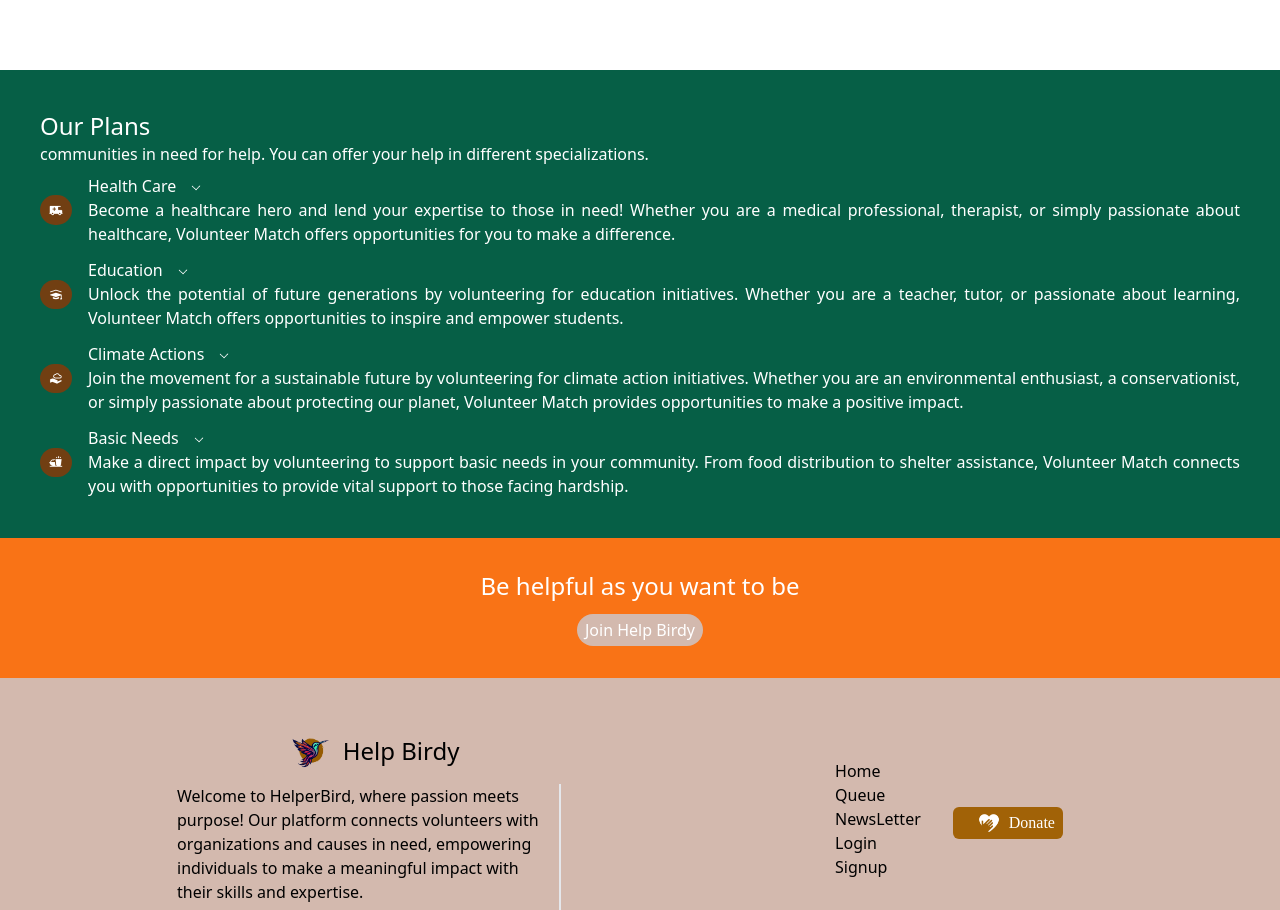
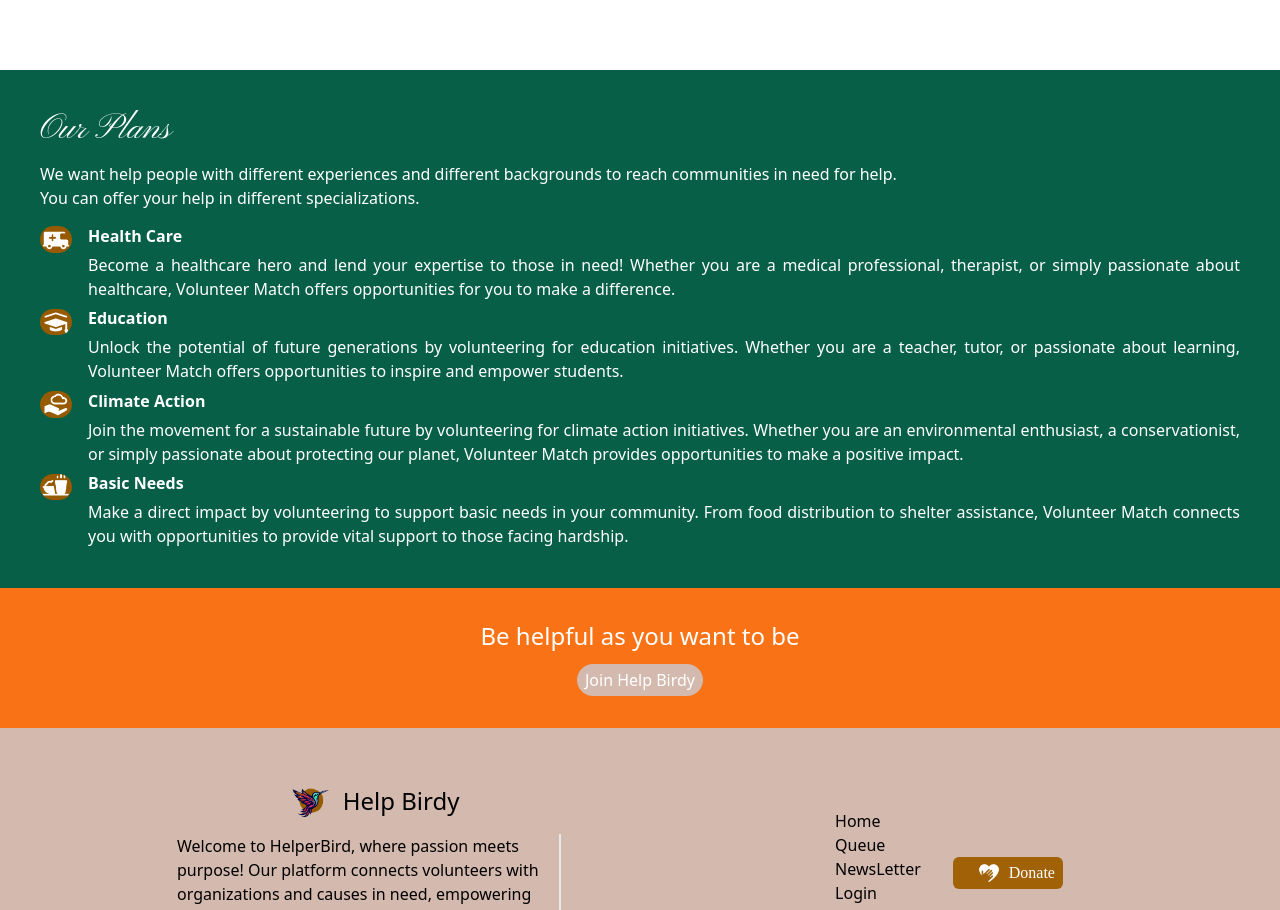
Before and after one commit to H-Asmaa/HelperBirdy, a React (Vite) app in the folder frontend/: page / in a window 1280 px wide. Shown: the part 1023-1933 px from the top of the page. Built offline with nearby package versions, Linux system fonts and the light colour scheme; a web font is replaced by a local one.

Commit message:
style: modified components

```diff
--- a/frontend/src/components/Card1.jsx
+++ b/frontend/src/components/Card1.jsx
@@ -6,7 +6,7 @@ import { data } from '../mission'
 const Card1 = () => {
 	const [missions]=useState(data)
 	return (
-		<main className='py-12 max-w-7xl mx-auto'>
+		<main className='py-8 lg:py-12 max-w-7xl mx-auto'>
 			<div className='flex justify-center items-center'>
 				{/* <div>
 					<img src={leave} alt='leave' className='h-40' />
@@ -14,17 +14,21 @@ const Card1 = () => {
 				<div>
 					<h2 className='mission'>Mission & Goals</h2>
 					<div className='flex justify-center'>
-						<Card href='#' className='max-w-2xl cardTop mb-6 scale-in-top '>
+						<Card
+							href='#'
+							className='max-w-2xl cardTop mb-6 scale-in-top mx-4 lg:mx-0'>
 							<p className='font-normal text-center'>
 								The mission is to help people around the world in their quest to
 								help people in need
 							</p>
 						</Card>
 					</div>
-					<div className='grid md:grid-cols-3 gap-8'>
+					<div className='grid md:grid-cols-3 gap-4 lg:gap-8'>
 						{missions.map((mission) => (
 							<div key={mission.id}>
-								<Card href='#' className='cardTop mb-6 5 scale-in-top '>
+								<Card
+									href='#'
+									className='cardTop mb-6 5 scale-in-top mx-4 lg:mx-0'>
 									<h2 className='font-normal text-center'>{mission.title}</h2>
 									<hr />
 									<p>{mission.text}</p>
--- a/frontend/src/components/Plans.jsx
+++ b/frontend/src/components/Plans.jsx
@@ -1,104 +1,36 @@
-import wagon from '../assets/wagon.png';
-import forward from '../assets/Forward.png';
-import edu from "../assets/edu.png"
-import climate from "../assets/Climate.png";
-import Food from "../assets/Food.png";
+import { useState } from "react";
+import { data } from "../plan";
+
 
 const Plans = () => {
+	const [plans]=useState(data)
 	return (
 		<main className='bg-emerald-800 text-white'>
 			<div className='max-w-7xl mx-auto p-10'>
 				<div className='mb-2'>
-					<h2 className='text-2xl'>Our Plans</h2>
+					<h2 className='plan1-title'>Our Plans</h2>
 					<p>
-						communities in need for help. You can offer your help in different
-						specializations.
+						We want help people with different experiences and different
+						backgrounds to reach communities in need for help. <br /> You can
+						offer your help in different specializations.
 					</p>
 				</div>
-				<div className='flex items-center mb-3'>
-					<img
-						src={wagon}
-						alt='plans'
-						className='p-2 w-8 rounded-full bg-yellow-900'
-					/>
-					<div className='ml-4'>
-						<h3 className='flex items-center'>
-							Health Care{' '}
-							<span className='ml-3 pt-1'>
-								<img src={forward} alt='forward' className='w-4' />
-							</span>
-						</h3>
-						<p className='flex-cols text-justify '>
-							Become a healthcare hero and lend your expertise to those in need!
-							Whether you are a medical professional, therapist, or simply
-							passionate about healthcare, Volunteer Match offers opportunities
-							for you to make a difference.
-						</p>
-					</div>
-				</div>
-				<div className='flex items-center mb-3'>
-					<img
-						src={edu}
-						alt='plans'
-						className='p-2 w-8 rounded-full bg-yellow-900'
-					/>
-					<div className='ml-4'>
-						<h3 className='flex items-center'>
-							Education{' '}
-							<span className='ml-3 pt-1'>
-								<img src={forward} alt='forward' className='w-4' />
-							</span>
-						</h3>
-						<p className='flex-cols text-justify '>
-							Unlock the potential of future generations by volunteering for
-							education initiatives. Whether you are a teacher, tutor, or
-							passionate about learning, Volunteer Match offers opportunities to
-							inspire and empower students.
-						</p>
-					</div>
-				</div>
-				<div className='flex items-center mb-3'>
-					<img
-						src={climate}
-						alt='plans'
-						className='p-2 w-8 rounded-full bg-yellow-900'
-					/>
-					<div className='ml-4'>
-						<h3 className='flex items-center'>
-							Climate Actions{' '}
-							<span className='ml-3 pt-1'>
-								<img src={forward} alt='forward' className='w-4' />
-							</span>
-						</h3>
-						<p className='flex-cols text-justify '>
-							Join the movement for a sustainable future by volunteering for
-							climate action initiatives. Whether you are an environmental
-							enthusiast, a conservationist, or simply passionate about
-							protecting our planet, Volunteer Match provides opportunities to
-							make a positive impact.
-						</p>
-					</div>
-				</div>
-				<div className='flex items-center'>
-					<img
-						src={Food}
-						alt='plans'
-						className='p-2 w-8 rounded-full bg-yellow-900'
-					/>
-					<div className='ml-4'>
-						<h3 className='flex items-center'>
-							Basic Needs{' '}
-							<span className='ml-3 pt-1'>
-								<img src={forward} alt='forward' className='w-4' />
-							</span>
-						</h3>
-						<p className='flex-cols text-justify '>
-							Make a direct impact by volunteering to support basic needs in
-							your community. From food distribution to shelter assistance,
-							Volunteer Match connects you with opportunities to provide vital
-							support to those facing hardship.
-						</p>
-					</div>
+				<div>
+					{plans.map((plan) => (
+						<div key={plan.id}>
+							<div className='flex items-center'>
+								<img
+									src={plan.img}
+									alt='our plan'
+									className='rounded-full plan w-8 mt-2 hidden lg:block'
+								/>
+								<h3 className='plan2-title'>{plan.title}</h3>
+							</div>
+							<div className='lg:ml-12 text-justify'>
+								<p>{plan.text}</p>
+							</div>
+						</div>
+					))}
 				</div>
 			</div>
 		</main>
--- a/frontend/src/index.css
+++ b/frontend/src/index.css
@@ -32,7 +32,7 @@
 }
 /* .........................home page.................... */
 .head{
-  @apply lg:text-4xl font-extrabold leading-snug;
+  @apply text-xl lg:text-4xl font-extrabold leading-snug;
   font-family: "Lugrasimo", cursive;
   font-weight: 400;
   font-style: normal;
@@ -45,7 +45,7 @@
 }
 .btnHome{
   background-color: #965A00;
-  @apply rounded-full text-white px-3 py-2;
+  @apply rounded-lg lg:rounded-full text-white px-3 py-2;
   font-family: "Lugrasimo", cursive;
   font-weight: 400;
   font-style: normal;
@@ -56,7 +56,7 @@
     font-family: "Tangerine", cursive;
     font-weight: 700;
     font-style: normal;
-    @apply text-lg lg:text-5xl font-bold text-center mb-8 pt-10
+    @apply text-3xl lg:text-5xl font-bold text-center mb-8 pt-10
 }
 .cardTop{
   background-color: #D3B9AE;
@@ -65,6 +65,19 @@
 .scale-in-top{animation:scale-in-top .5s cubic-bezier(.25,.46,.45,.94) both}
 /*....................... animation ............*/
 @keyframes scale-in-top{0%{transform:scale(0);transform-origin:50% 0;opacity:1}100%{transform:scale(1);transform-origin:50% 0;opacity:1}}
+/*...................... plan..............?*/
+.plan{
+  background-color: #965A00;
+}
+.plan1-title{
+  @apply text-4xl mb-3;
+  font-family: "Pinyon Script", cursive;
+  font-weight: 400;
+  font-style: normal;
+}
+.plan2-title{
+  @apply lg:ml-4 font-bold
+}
 /* ............Help...... */
 .helpbtn{
   background-color:#D3B9AE;
@@ -93,3 +106,16 @@
     background-color: #D3B9AE;
 
   }
+
+/* ....................mobile view................. */
+@media only screen and (max-width:600px){
+  .headPara, .btnHome{
+    font-size:12PX;
+  }
+  .plan1-title{
+    @apply text-3xl
+  }
+  .plan2-title{
+    @apply text-lg my-3;
+  }
+}
--- a/frontend/src/pages/Home.jsx
+++ b/frontend/src/pages/Home.jsx
@@ -12,7 +12,7 @@ const Home = () => {
 		<>
 			<Navbar />
 			<main className='bg-emerald-800 '>
-				<div className='grid grid-cols-1 md:grid-cols-2 max-w-7xl mx-auto p-10'>
+				<div className='grid grid-cols-1 md:grid-cols-2 max-w-7xl mx-auto p-6 lg:p-10'>
 					<section className='text-white text-justify ml-5'>
 						<h2 className='head'>
 							Your Contribution has
--- /dev/null
+++ b/frontend/src/plan.js
@@ -0,0 +1,26 @@
+export const data = [
+  {
+    id: 1,
+    img: "../src/assets/wagon.png",
+    title: "Health Care",
+    text: "Become a healthcare hero and lend your expertise to those in need! Whether you are a medical professional, therapist, or simply passionate about healthcare, Volunteer Match offers opportunities for you to make a difference."
+  },
+  {
+    id: 2,
+    img: "../src/assets/edu.png",
+    title: "Education",
+    text: "Unlock the potential of future generations by volunteering for education initiatives. Whether you are a teacher, tutor, or passionate about learning, Volunteer Match offers opportunities to inspire and empower students."
+  },
+  {
+    id: 3,
+    img: "../src/assets/Climate.png",
+    title: "Climate Action",
+    text: "Join the movement for a sustainable future by volunteering for climate action initiatives. Whether you are an environmental enthusiast, a conservationist, or simply passionate about protecting our planet, Volunteer Match provides opportunities to make a positive impact."
+  },
+  {
+    id: 4,
+    img: "../src/assets/Food.png",
+    title: "Basic Needs",
+    text: "Make a direct impact by volunteering to support basic needs in your community. From food distribution to shelter assistance, Volunteer Match connects you with opportunities to provide vital support to those facing hardship."
+  }
+]
```
